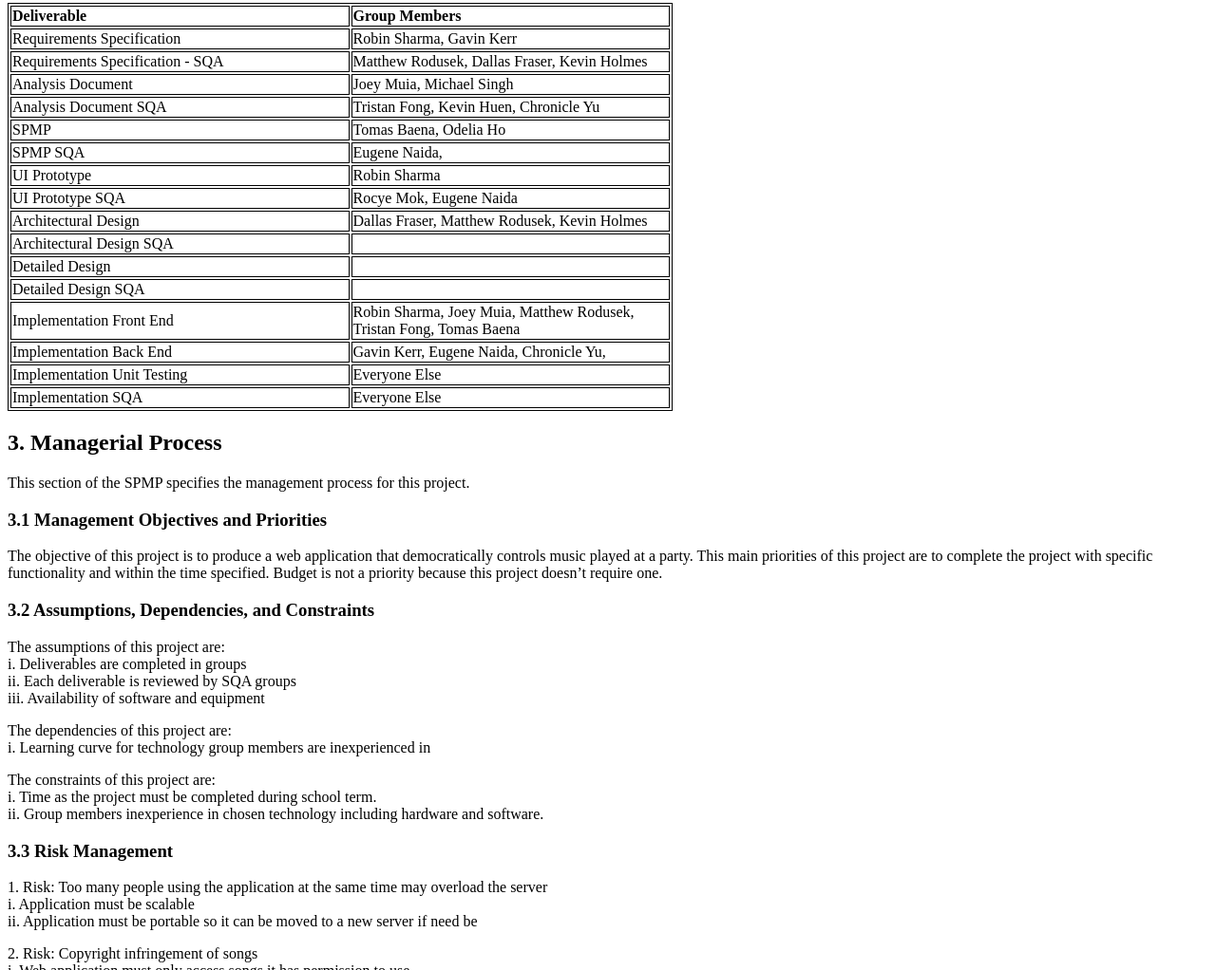
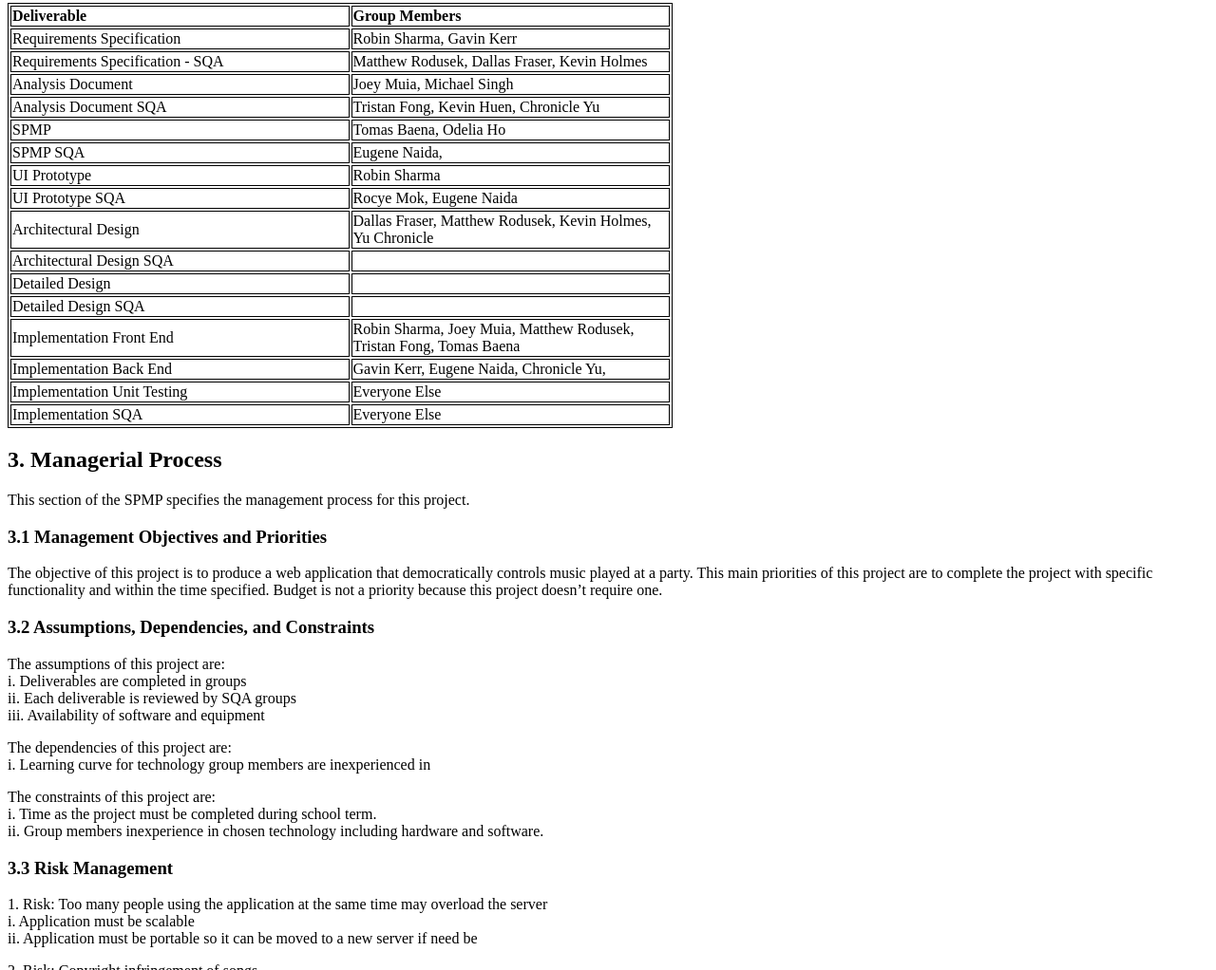
Before and after one commit to jmuia/dj-web-app-docs, a website: page docs/partyall-spmp.html in a window 1280 px wide. Shown: the part 1932-2954 px from the top of the page at 95% size. Drawn offline with Linux system fonts and the light colour scheme.

Commit message:
Added Chronicle to the Design Doc

```diff
--- a/docs/partyall-spmp.html
+++ b/docs/partyall-spmp.html
@@ -230,7 +230,7 @@ These sections include:
 				</tr>
                 <tr>
                     <td>Architectural Design</td>
-                    <td>Dallas Fraser, Matthew Rodusek, Kevin Holmes</td>
+                    <td>Dallas Fraser, Matthew Rodusek, Kevin Holmes, Yu Chronicle</td>
                 </tr>
                 <tr>
                     <td>Architectural Design SQA</td>
```
